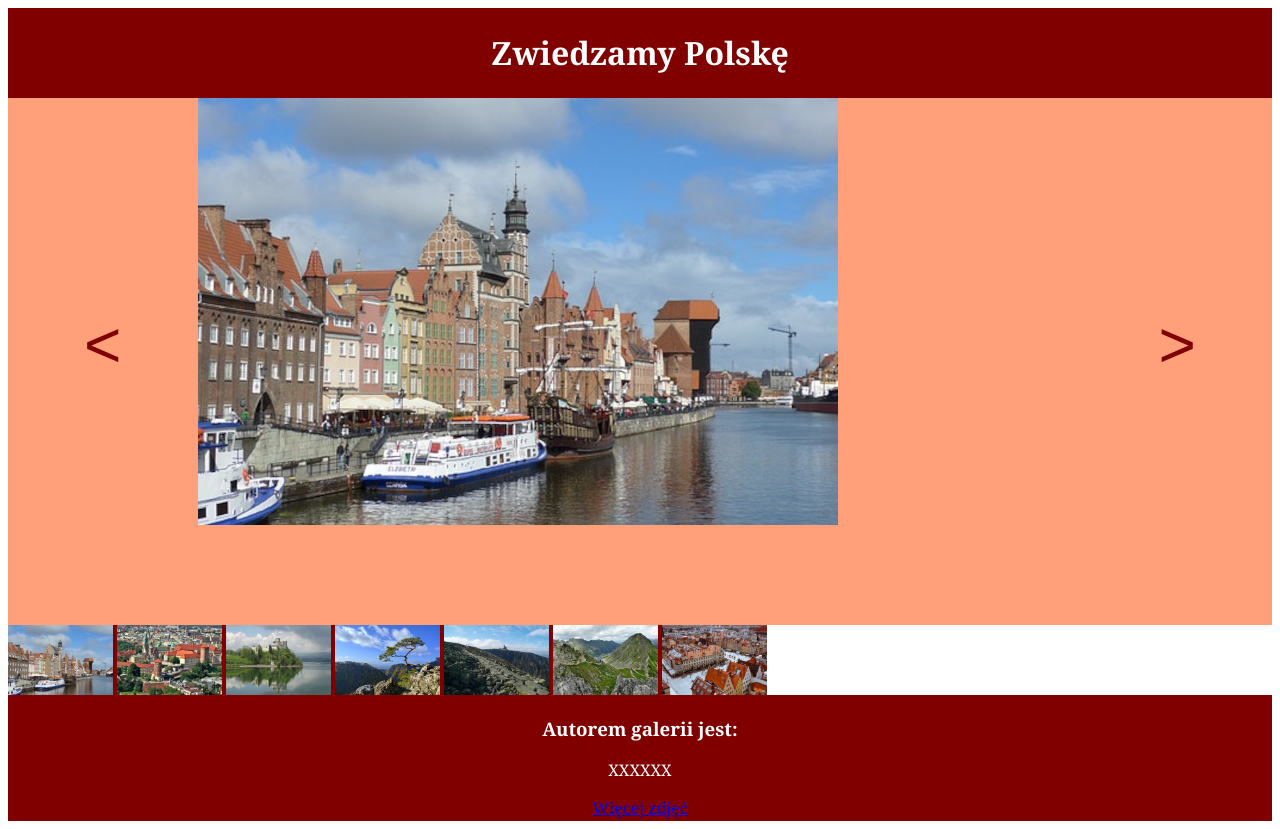
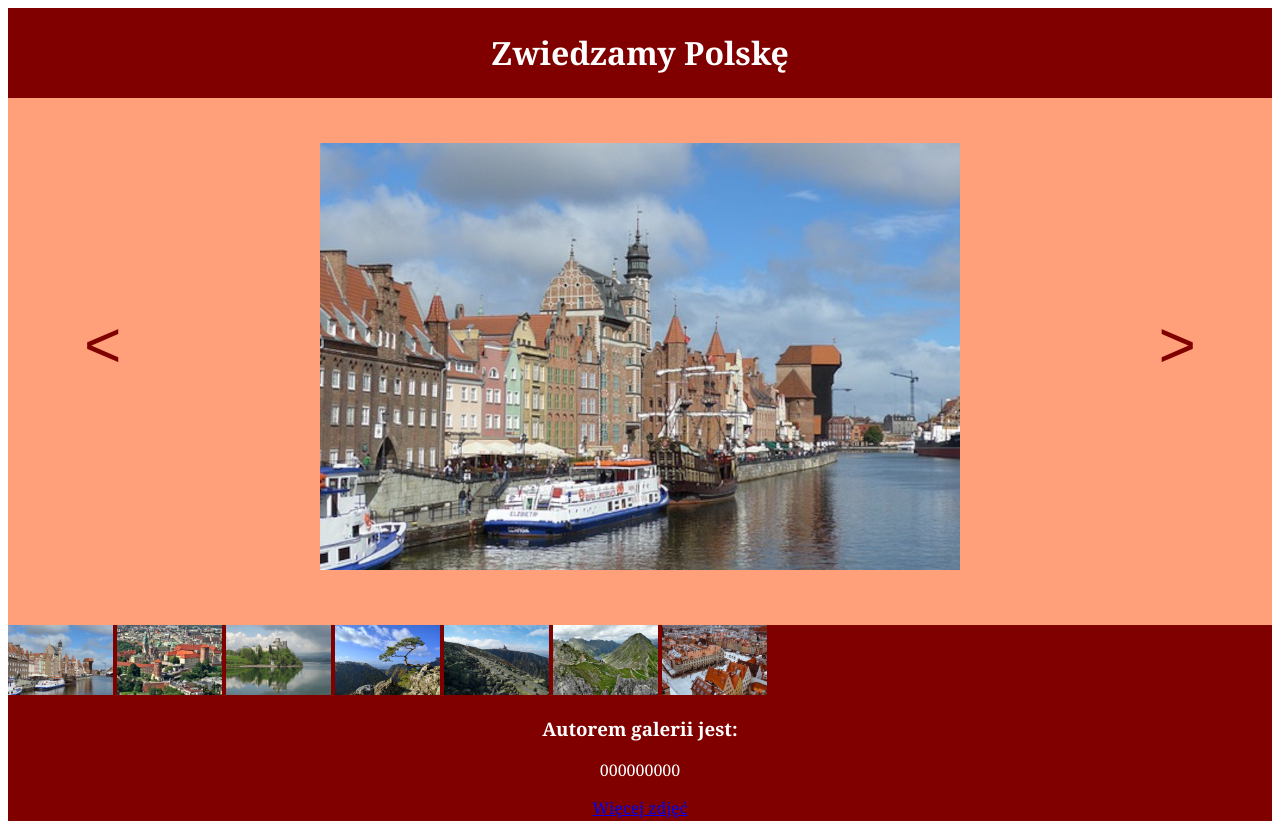
Before and after one commit to PiotrCiechanowski/INF03-egzamin-zawodowy, a PHP site: page /galeria.html in a window 1280 px wide. Run offline with PHP 8.4, Linux system fonts and the light colour scheme.

Commit message:
Add files via upload

```diff
--- a/INF03/INF.03-09-24.06-SG/galeria.html
+++ b/INF03/INF.03-09-24.06-SG/galeria.html
@@ -7,32 +7,46 @@
     <link rel="stylesheet" href="styl.css">
 </head>
 <body>
-    <header id="baner">
+    <header class="baner">
         <h1>Zwiedzamy Polskę</h1>
     </header>
-    <section id="lewy">
-        <button onclick="poprzedni()"><</button>
+    <section class="left">
+        <input type="submit" value="<" id="left">
     </section>
-    <section id="srodkowy">
-        <img src="1.jpg" id="obraz_srodkowy "alt="Aktywne zdjęcie">
+    <main class="center">
+        <img src="1.jpg" alt="Aktywne zdjęcie" id="activePhoto">
+    </main>
+    <section class="right">
+        <input type="submit" value=">" id="right">
     </section>
-    <section id="prawy">
-        <button onclick="nastepny()">></button>
-    </section>
-    <section id="miniatury">
-        <img src="1.jpg" id="obraz2" alt="Gdańsk">
-        <img src="2.jpg"  id="obraz2" alt="Kraków">
-        <img src="3.jpg"  id="obraz2" alt="Niedzica">
-        <img src="4.jpg"  id="obraz2" alt="Pieniny">
-        <img src="5.jpg"  id="obraz2" alt="Szklarska Poręba">
-        <img src="6.jpg"  id="obraz2" alt="Tatry">
-        <img src="7.jpg"  id="obraz2" alt="Wrocław">
-    </section>
+    <nav class="blokMiniatur">
+        <img src="1.jpg" alt="Gdańsk">
+        <img src="2.jpg" alt="Kraków">
+        <img src="3.jpg" alt="Niedzica">
+        <img src="4.jpg" alt="Pieniny">
+        <img src="5.jpg" alt="Szklarska Poręba">
+        <img src="6.jpg" alt="Tatry">
+        <img src="7.jpg" alt="Wrocław">
+    </nav>
     <footer>
-        <h3>Autorem galerii jest: </h3>
-        <p>XXXXXX</p>
-        <a href="http://pixabay.com" target="_blank" >Więcej zdjęć</a>
+        <h3>Autorem galerii jest:</h3>
+        <p>000000000</p>
+        <a href="http://pixabay.com" target="_blank">Więcej zdjęć</a>
     </footer>
-    <script src="script.js"></script>
+
+
+    <script>
+        let licznik = 1;
+
+        document.getElementById('right').addEventListener('click', () => {
+            licznik = (licznik % 7) + 1;
+            document.getElementById('activePhoto').src = licznik + ".jpg";
+        });
+
+        document.getElementById('left').addEventListener('click', () => {
+            licznik = licznik === 1 ? 7 : licznik - 1;
+            document.getElementById('activePhoto').src = licznik + ".jpg";
+        });
+    </script>
 </body>
 </html>
--- a/INF03/INF.03-09-24.06-SG/kwerendy.txt
+++ b/INF03/INF.03-09-24.06-SG/kwerendy.txt
@@ -1,4 +1,4 @@
 SELECT miejsce, liczbaDni FROM wycieczki WHERE cena < 1000;
-SELECT liczbaDni, AVG(cena) AS sredniaCena FROM wycieczki GROUP BY liczbaDni;
-SELECT wycieczki.miejsce, zdjecia.nazwa FROM wycieczki INNER JOIN zdjecia ON wycieczki.id = zdjecia.Wycieczki_id WHERE wycieczki.cena > 500;
-CREATE USER 'EWA'@'localhost' IDENTIFIED BY 'Ewa!Ewa';
+SELECT liczbaDni, AVG(cena) AS 'sredniaCena' FROM wycieczki GROUP BY liczbaDni;
+SELECT wycieczki.miejsce, zdjecia.nazwa FROM wycieczki JOIN zdjecia ON wycieczki.id = zdjecia.Wycieczki_id WHERE cena > 500;
+CREATE USER 'Ewa'@'localhost' IDENTIFIED BY 'Ewa!Ewa';
--- a/INF03/INF.03-09-24.06-SG/styl.css
+++ b/INF03/INF.03-09-24.06-SG/styl.css
@@ -1,32 +1,38 @@
+/* pozycja */
+.left, .center, .right{
+    float: left;
+}
+nav{
+    clear: both;
+}
+footer{
+    clear: both;
+}
+/* arkusz */
 body{
-    display: flex;
-    flex-direction: row;
-    flex-wrap: wrap;
-    font-family: Georgia;
+    font-family: georgia;
     color: white;
-
 }
-#baner, footer{
+.baner, footer{
     background-color: maroon;
     text-align: center;
     padding: 2px;
 }
-#lewy, #srodkowy, #prawy{
+.left, .center, .right{
     background-color: lightsalmon;
     height: 527px;
 }
-#lewy, #prawy{
-    flex: 1 1 15%;
+.left, .right{
+    width: 15%;
 }
-#srodkowy{
-    flex: 1 1 70%;
-
+.center{
+    width: 70%;
 }
-#miniatury{
+nav{
     background-color: maroon;
     height: 70px;
 }
-button{
+input[type="submit"]{
     background-color: lightsalmon;
     color: maroon;
     border: none;
@@ -35,29 +41,24 @@ button{
     margin: auto;
     padding-top: 210px;
 }
-#obraz2{
+nav img{
     height: 70px;
-    animation-name: przesuwanie;
     animation-duration: 4s;
-    animation-fill-mode: forwards;
+    animation-name: animacja2;
 }
-@keyframes przesuwanie {
-    from{
-        padding-left: 50px;
-    }to{
-        padding-left: 0px;
-    }
+@keyframes animacja2{
+    from{padding-left: 50px;}
+    to{padding-left: 0px;}
 }
-#obraz_srodkowy{
+.center img{
+    display: block;
     margin: auto;
     padding-top: 45px;
-    display: flex;
-    justify-content: center;
-    text-align: center;
 }
-footer{
-    flex: 1 1 100%;
+.center img:hover{
+    animation: animacja1 5s forwards;
 }
-#baner{
-    flex: 1 1 100%;
+@keyframes animacja1{
+    from{transform: scale(1);}
+    to{transform: scale(1.2);}
 }
```
Also changed, not shown: INF03/INF.03-09-24.06-SG/6.jpg, INF03/INF.03-09-24.06-SG/import.png (added), INF03/INF.03-09-24.06-SG/kw1.png, INF03/INF.03-09-24.06-SG/kw2.png, INF03/INF.03-09-24.06-SG/kw3.png, 1 other file.
